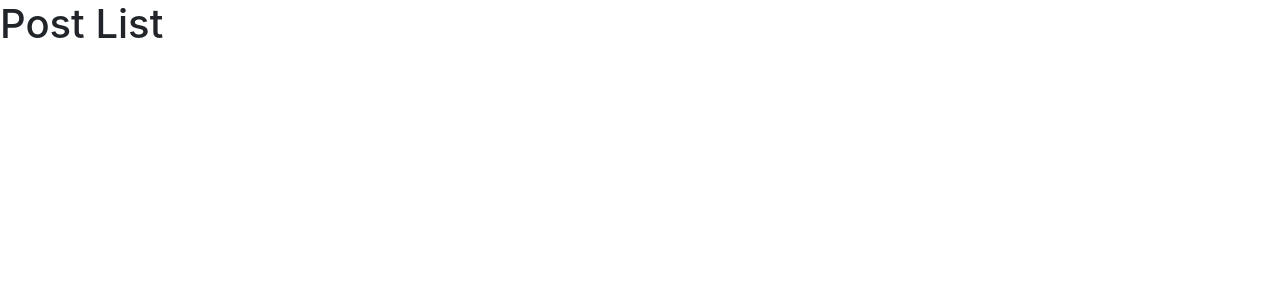
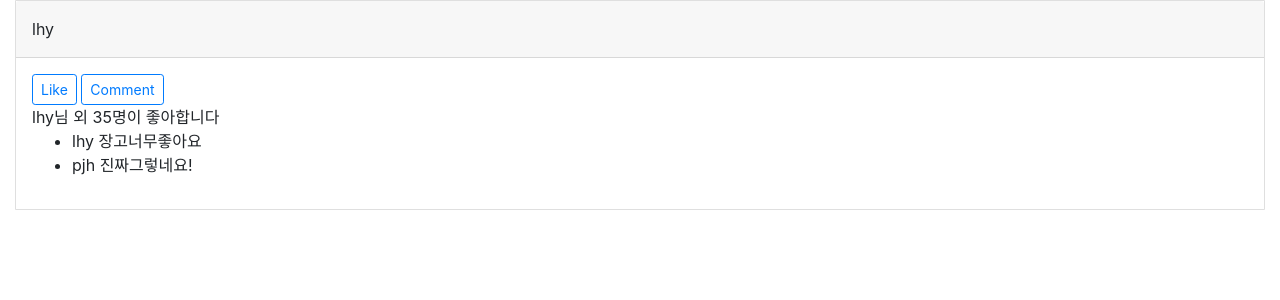
Before and after one commit to jin9173/instagram, a Django app: page /posts/ in a window 1280 px wide. Shown: the top 300 px of the page. Run offline with Django 3.2, Linux system fonts and the light colour scheme; data that the repository does not hold is empty; some libraries are stand-ins or nearby versions.

Commit message:
post_list에 QuerySet전달 후 출력

```diff
--- a/app/posts/views.py
+++ b/app/posts/views.py
@@ -1,5 +1,11 @@
 from django.shortcuts import render
+
+from posts.models import Post
 
 
 def post_list(request):
-    return render(request, 'posts/post-list.html')
+    posts = Post.objects.order_by('-pk')
+    context = {
+        'posts': posts,
+    }
+    return render(request, 'posts/post-list.html', context)
--- a/app/templates/posts/post-list.html
+++ b/app/templates/posts/post-list.html
@@ -1,5 +1,27 @@
 {% extends 'base.html' %}
 
 {% block content %}
-    <h1>Post List</h1>
+{% for post in posts %}
+<div>{{ post.author }}</div>
+<div>{{ post.created }}</div>
+{% endfor %}
+
+
+<div class="container-fluid">
+    <div class="card" style="border-radius: 1px;">
+        <div class="card-header p-3">lhy</div>
+        <div class="card-body p-3">
+            <div class="btn-container">
+                <button class="btn btn-sm btn-outline-primary">Like</button>
+                <button class="btn btn-sm btn-outline-primary">Comment</button>
+            </div>
+
+            <div>lhy님 외 35명이 좋아합니다</div>
+            <ul class="comment-list">
+                <li>lhy 장고너무좋아요</li>
+                <li>pjh 진짜그렇네요!</li>
+            </ul>
+        </div>
+    </div>
+</div>
 {% endblock %}
```
